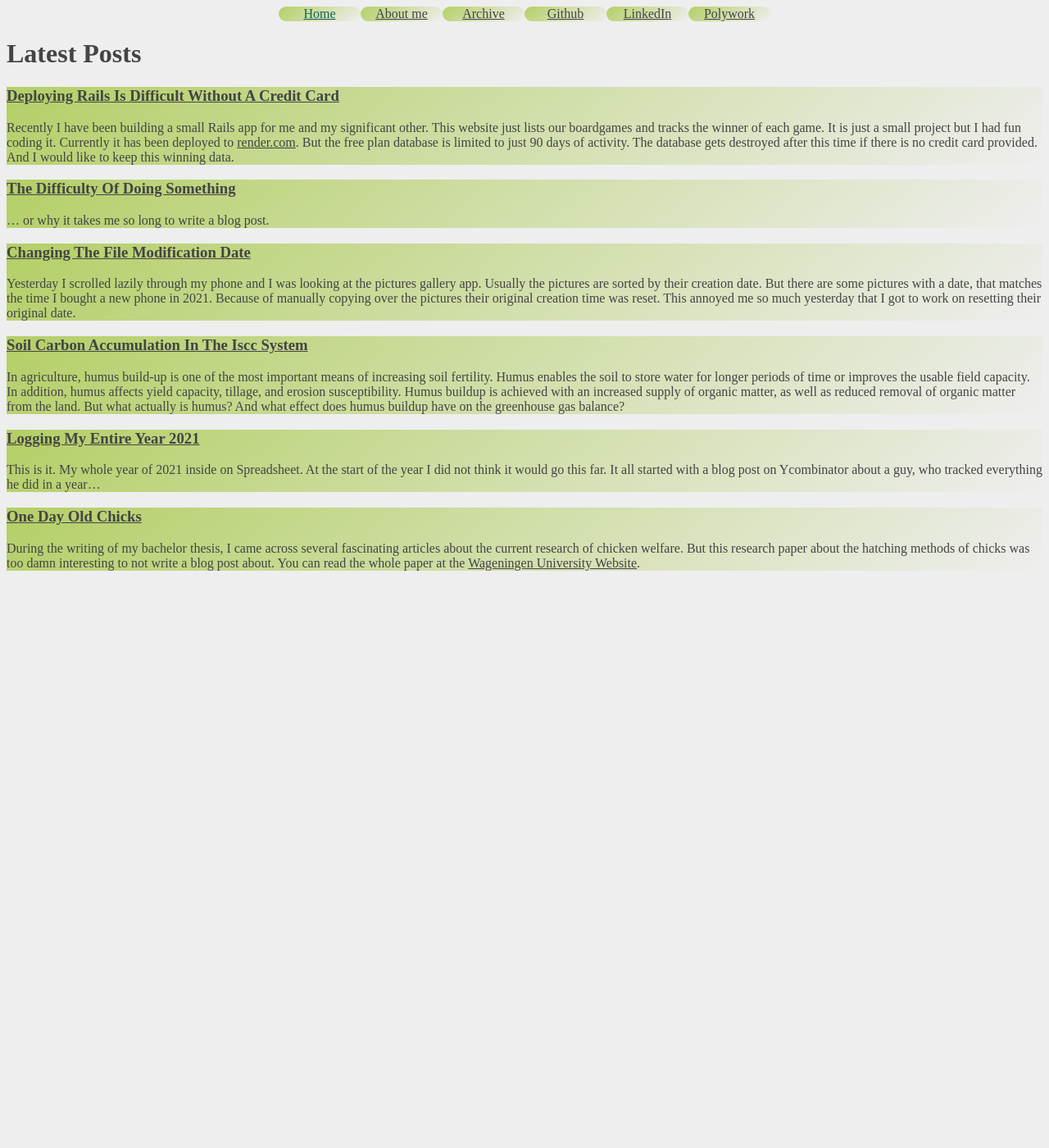
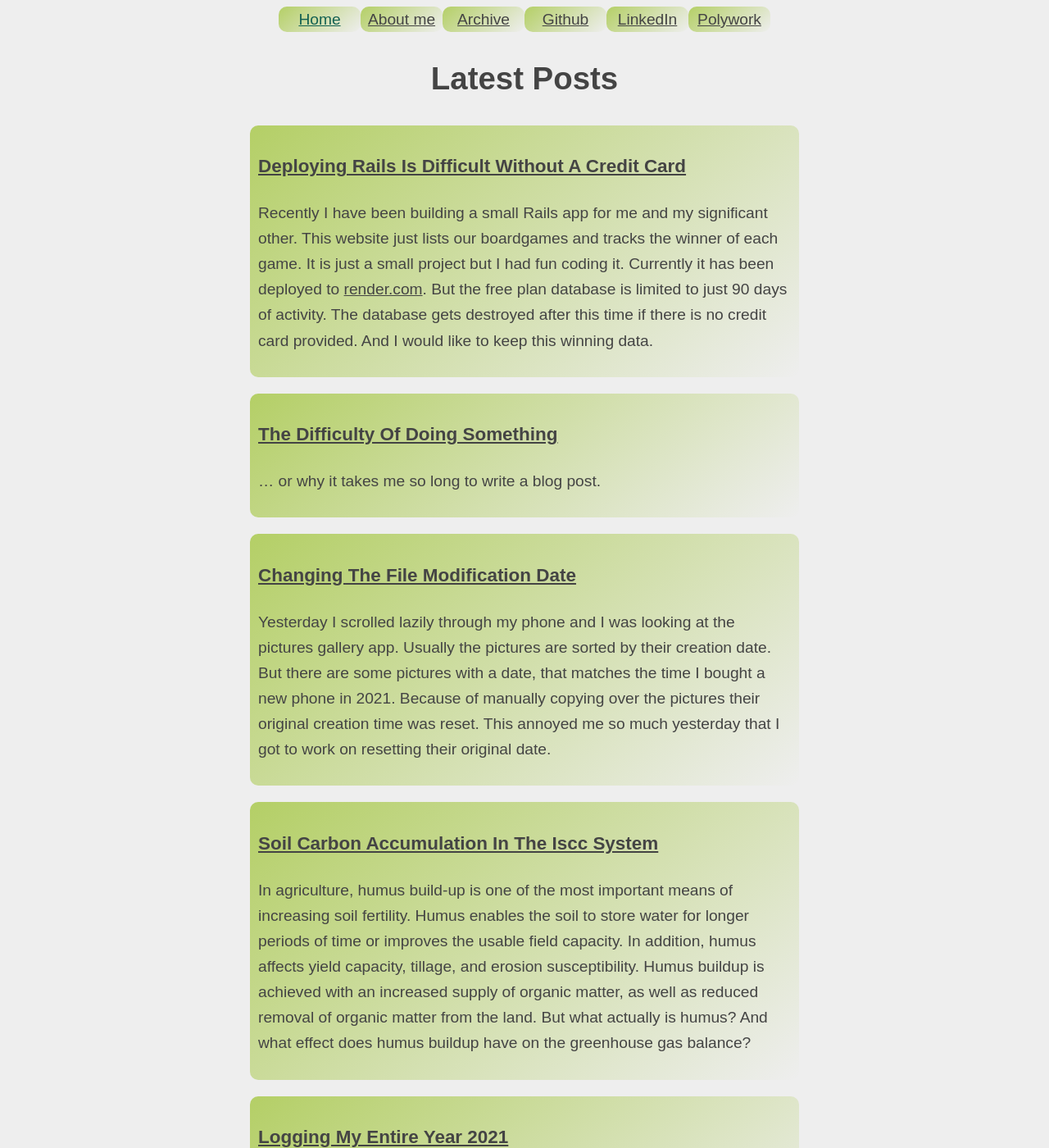
Before and after one commit to Friendscover/my-website, a Jekyll site: the page built from index.html, in a window 1280 px wide and 1400 px high. Shown: the whole window at 82% size. Built offline with Jekyll 4.4.1, drawn with Linux system fonts in a browser that asks for light colours.

Commit message:
added the styling and flex box to the post overview

```diff
--- a/_sass/main.scss
+++ b/_sass/main.scss
@@ -1,10 +1,8 @@
 body {
-  // margin: auto;
-  // max-width: 650px;
   background-color: #eeeeee;
   color: #444;
   // padding: 0 10px;
-  // font: 1.2em/1.62 sans-serif;
+  font: 1.2em/1.62 sans-serif;
 }
 
 a {
@@ -38,11 +36,23 @@ nav a {
   text-align: center;
 }
 
+div {
+  // add flex to center the post elements
+  display: flex;
+  align-items: center;
+  justify-content: center;
+  flex-direction: column;
+}
+
 .post {
-  // padding: 10px;
-  // padding-left: 10px;
-  // margin-bottom: 20px;
-  // border-radius: 10px;
+  //set width of the elements -> TDO: add @media queries
+  width: 650px;
+
+  //post styling
+  padding: 10px;
+  padding-left: 10px;
+  margin-bottom: 20px;
+  border-radius: 10px;
   background: linear-gradient(140deg, #B4CF66, #eee);
 }
 
--- a/archive.html
+++ b/archive.html
@@ -6,9 +6,9 @@ description: Here you can find all posts I have written.
 <div>
   <h2>All Posts</h2>
     {% for post in site.posts %}
-      <div class="post">
+      <article class="post">
         <h3><a href="{{ post.url }}">{{ post.title }}</a></h3>
         <i>{{ post.date | date: "%Y-%m-%d" }}</i>
-      </div>
+      </article>
     {% endfor %}
 </div>
--- a/index.html
+++ b/index.html
@@ -7,9 +7,9 @@ description: A blog about my adventures of coding and the current state of agric
 <div>
   <h1> Latest Posts </h1>
   {% for post in site.posts limit:6 %}
-    <div class="post">
+    <article class="post">
       <h3><a href="{{ post.url }}">{{ post.title }}</a></h3>
       <p>{{ post.excerpt }}</p>
-    </div>
+    </article>
     {% endfor %}
 </div>
```
